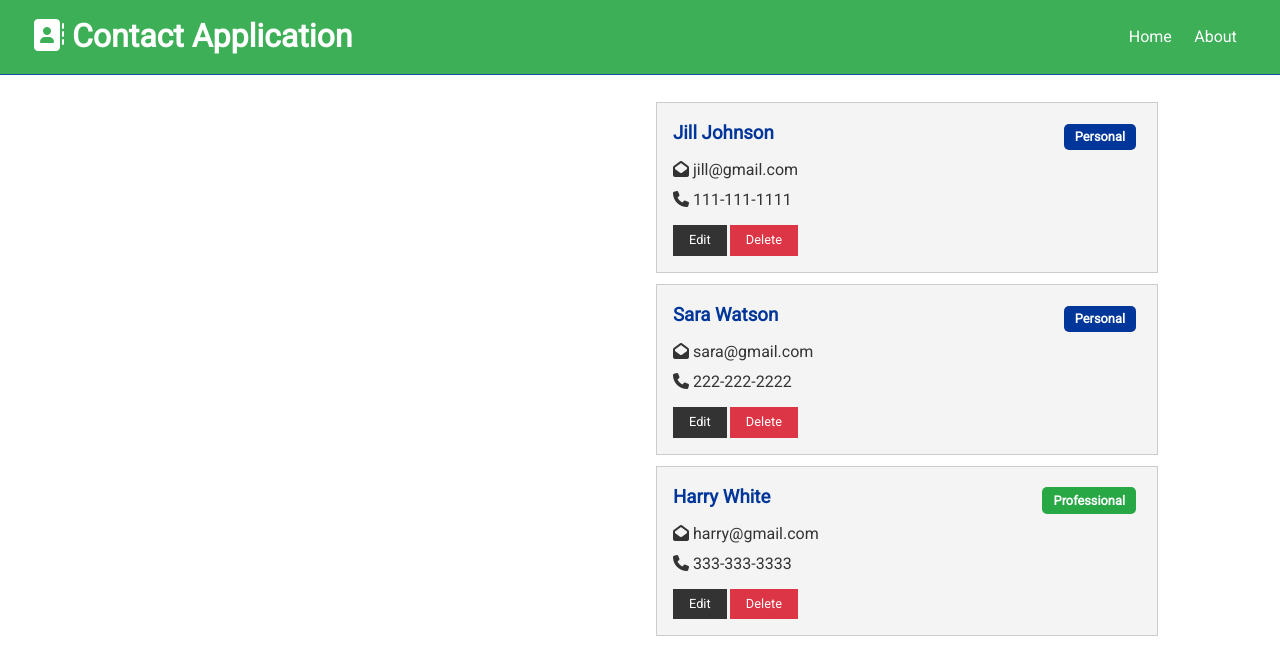
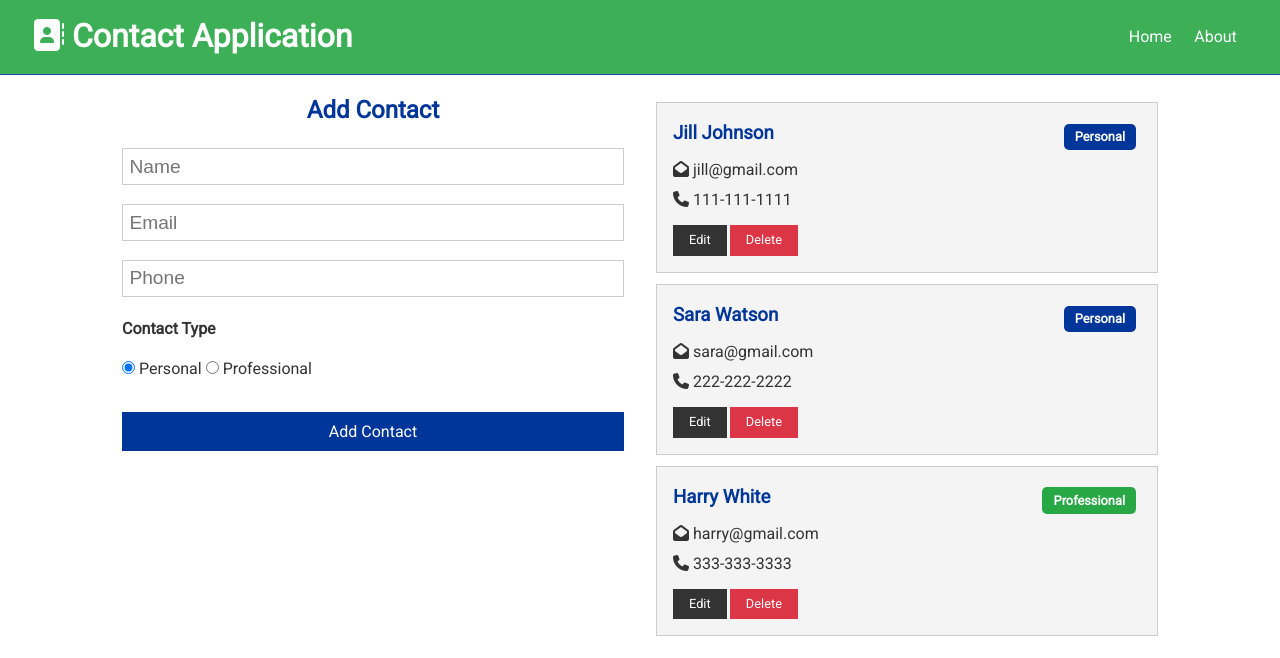
Before and after one commit to amusta05/Contact-Application, a React (Create React App) app in the folder client/: page / in a window 1280 px wide. Shown: the top 658 px of the page. Built offline with nearby package versions, Linux system fonts and the light colour scheme.

Commit message:
added a Contact Form

```diff
--- /dev/null
+++ b/client/src/components/contacts/ContactForm.js
@@ -0,0 +1,33 @@
+import React, {useState} from 'react'
+
+const ContactForm = () => {
+    const [contact, setContact] = useState({
+        name:'',
+        email: '',
+        phone: '',
+        type: 'personal'
+    });
+
+    const {name,  email, phone, type} = contact;
+
+    const onChange = e => {
+        setContact({...contact , [e.target.name]: e.target.value});
+    }
+    return (
+        <form>
+            <h2 className="text-primary">Add Contact</h2>
+            <input type='text' placeholder='Name' name='name' value={name} onChange={onChange} />
+            <input type='email' placeholder='Email' name='email' value={email} onChange={onChange} />
+            <input type='text' placeholder='Phone' name='phone' value={phone} onChange={onChange} />
+            <h4>Contact Type</h4>
+            <input type="radio" name = "type" value="personal" checked={type === 'personal'} /> Personal {' '}
+            <input type="radio" name = "type" value="professional" checked={type === 'professional'} /> Professional {' '}
+            <div>
+                <input type = "submit" value="Add Contact" className="btn btn-primary btn-block" />
+
+            </div>
+        </form>
+
+     )
+}
+export default ContactForm;
--- a/client/src/components/contacts/ContactItem.js
+++ b/client/src/components/contacts/ContactItem.js
@@ -25,7 +25,7 @@
         </div>
     )
 }
-ContactItem.propTypes= {
+ContactItem.propTypes=  {
     contact: PropTypes.object.isRequired,
 }
 export default ContactItem;
--- a/client/src/components/pages/Home.js
+++ b/client/src/components/pages/Home.js
@@ -1,10 +1,11 @@
 import React from 'react'
 import Contacts from '../contacts/Contacts';
+import ContactForm from '../contacts/ContactForm';
 const Home = () => {
     return (
         <div className="grid-2">
             <div>
-                {/* Contact form */}
+                <ContactForm />
             </div>
             <div>
                 <Contacts />
```
Also changed, not shown: 1 other file (tests, documents, lock files or other folders).
